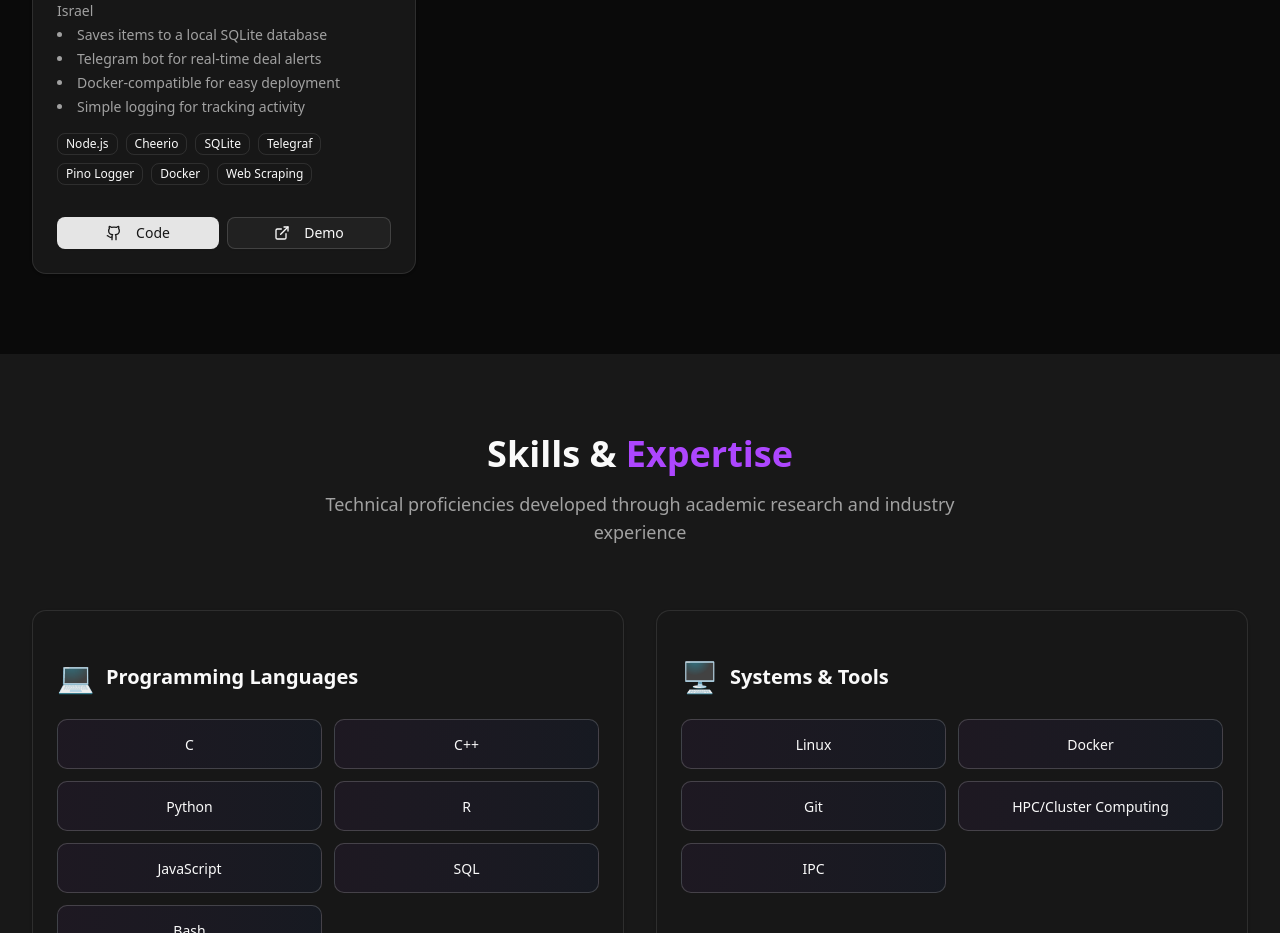
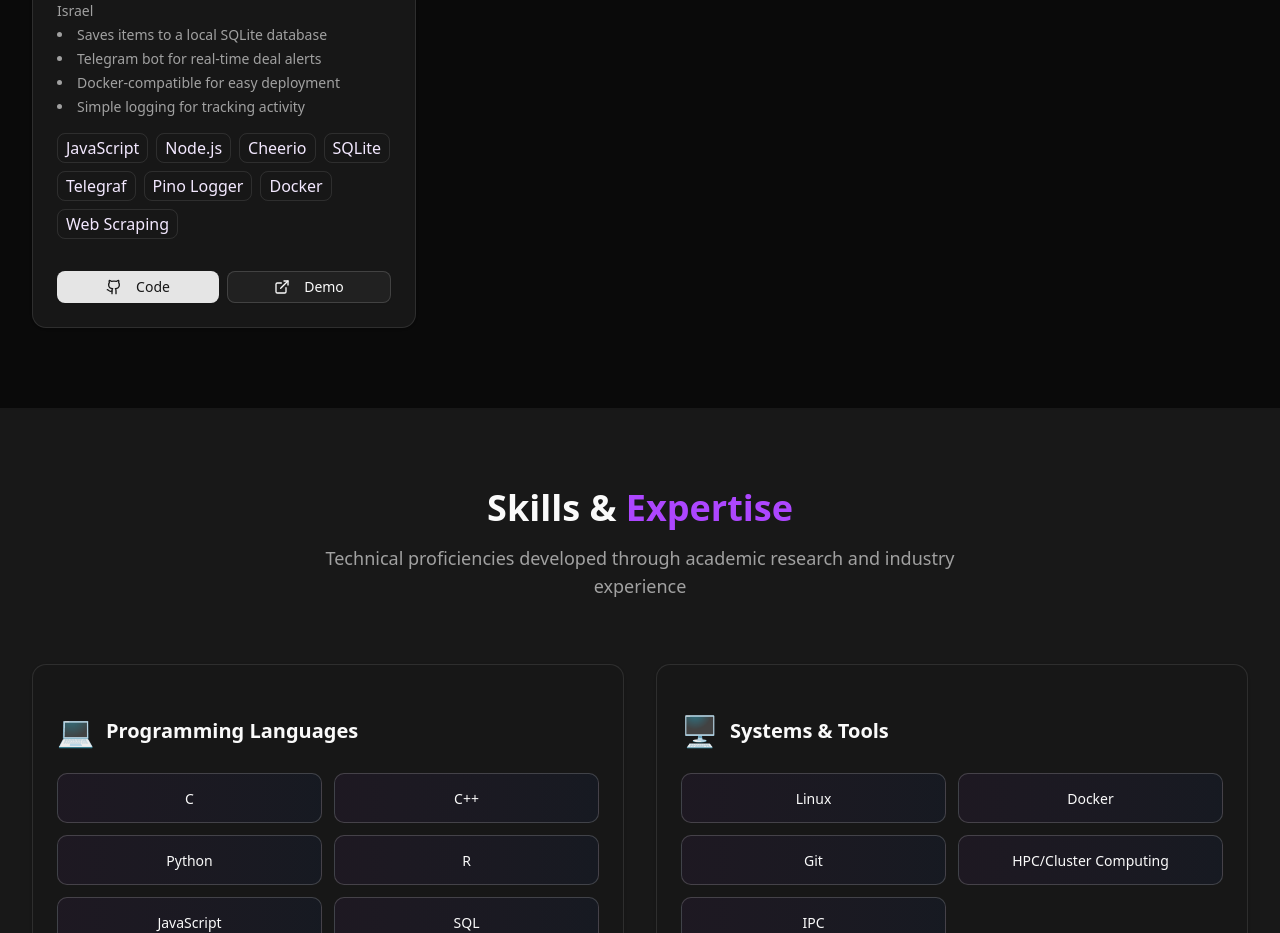
Before and after one commit to NaomiRiv/naomi-portfolio, a React (Vite) app: page / in a window 1280 px wide. Shown: the part 3560-4493 px from the top of the page. Built offline with nearby package versions, Linux system fonts and the light colour scheme.

Commit message:
Add JavaScript to project technologies and update  technologies text

```diff
--- a/src/components/sections/projects.tsx
+++ b/src/components/sections/projects.tsx
@@ -15,6 +15,7 @@ export function Projects() {
         "A Node.js app that monitors clearance items on the H&M Israel website. The system scrapes product data from specified category URLs and notifies users via Telegram when new items are added, helping users save time and money.",
       image: "🛍️",
       technologies: [
+        "JavaScript",
         "Node.js",
         "Cheerio",
         "SQLite",
@@ -127,7 +128,11 @@ export function Projects() {
 
                     <div className="flex flex-wrap gap-2">
                       {project.technologies.map((tech) => (
-                        <Badge key={tech} variant="outline" className="text-xs">
+                        <Badge
+                          key={tech}
+                          variant="outline"
+                          className="text-md text-purple-100"
+                        >
                           {tech}
                         </Badge>
                       ))}
```
